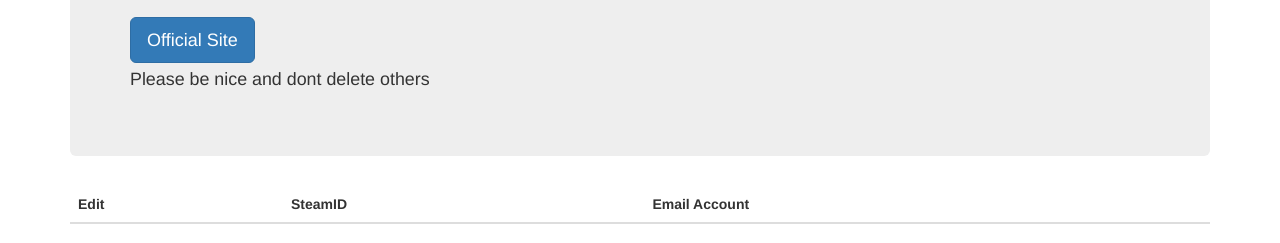
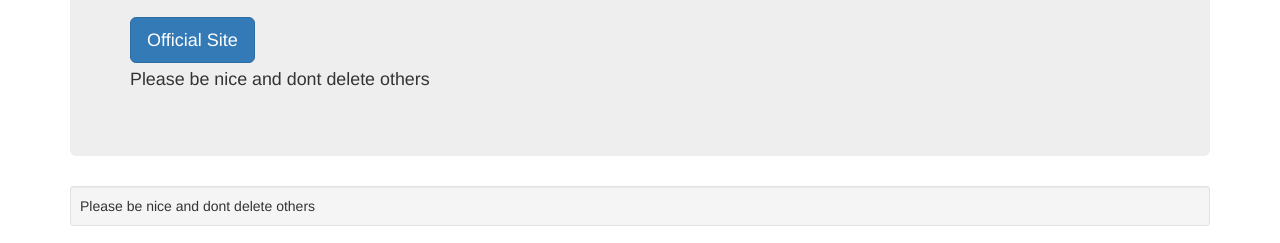
Before and after one commit to DillyDallyKing/IS429Cloud, a plain HTML site: page index.html in a window 1280 px wide. Shown: the part 550-793 px from the top of the page. Drawn offline with nearby package versions, Linux system fonts and the light colour scheme.

Commit message:
Update index.html

```diff
--- a/index.html
+++ b/index.html
@@ -19,7 +19,7 @@
   <br>
   <p><a class="btn btn-primary btn-lg" href="http://blog.dota2.com/" role="button">Official Site</a><br> <small>Please be nice and dont delete others</small></p>
 </div>
-
+<div class="well well-sm">Please be nice and dont delete others</div>
 
 
 <table class="table table-striped">
```
